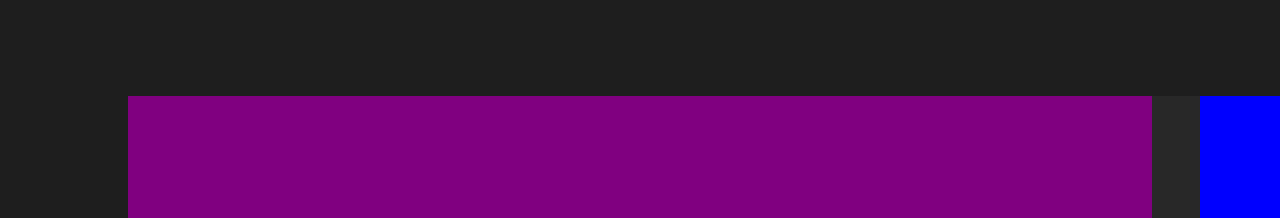
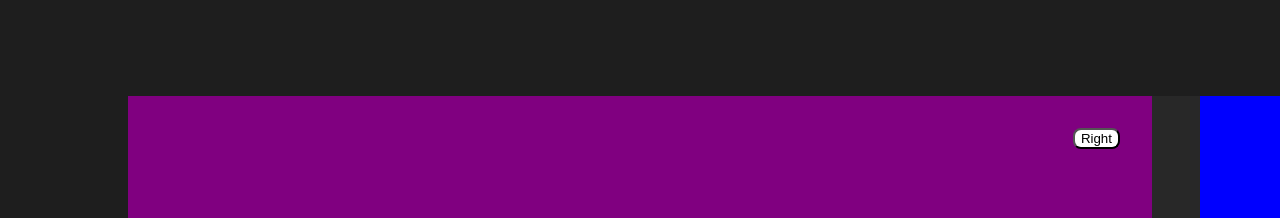
Before and after one commit to commoncode/commoners-mggj-2020, a Next.js app: page /play/1 in a window 1280 px wide. Shown: the top 218 px of the page. Built offline with nearby package versions, Linux system fonts and the light colour scheme.

Commit message:
Initial change of scene function

```diff
--- a/components/core/Game/Game.tsx
+++ b/components/core/Game/Game.tsx
@@ -56,32 +56,7 @@ const Game = () => {
   });
 
   useEffect(() => {
-    const gameLoop = setInterval(() => {
-      // Update player position
-      // if (
-      //   (targetLocation && gameState.player.position.x !== targetLocation.x) ||
-      //   (targetLocation && gameState.player.position.y !== targetLocation.y)
-      // ) {
-      //   const travelX = targetLocation.x - gameState.player.position.x;
-      //   const travelY = targetLocation.y - gameState.player.position.y;
-      //   const movementSpeed = 1000 / 60; // Pixels per second / frames
-      //   let x =
-      //     travelX > movementSpeed
-      //       ? gameState.player.position.x + movementSpeed
-      //       : targetLocation.x;
-      //   let y =
-      //     travelY > movementSpeed
-      //       ? gameState.player.position.y + movementSpeed
-      //       : targetLocation.y;
-      //   setGameState({
-      //     ...gameState,
-      //     player: {
-      //       ...gameState.player,
-      //       position: { ...gameState.player.position, x, y }
-      //     }
-      //   });
-      // }
-    }, 1000 / 60); // Frame renderer
+    const gameLoop = setInterval(() => {}, 1000 / 60); // Frame renderer
 
     return () => {
       clearInterval(gameLoop);
@@ -122,9 +97,21 @@ const Game = () => {
             }
           });
         }}
+        setScene={nextScene => {
+          console.log("Setting Scene", nextScene);
+          setGameState({
+            ...gameState,
+            player: {
+              ...gameState.player,
+              position: { ...gameState.player.position, scene: nextScene }
+            }
+          });
+        }}
       >
         <Player state={gameState.player} />
-        <Lover state={gameState.lover} />
+        {gameState.lover.position.scene === gameState.player.position.scene ? (
+          <Lover state={gameState.lover} />
+        ) : null}
       </Stage>
     </>
   );
--- a/components/core/Stage/Stage.styles.tsx
+++ b/components/core/Stage/Stage.styles.tsx
@@ -51,3 +51,25 @@ export const sceneBase = css`
   height: 38rem;
   margin-right: 3rem;
 `;
+
+const Button = css`
+  position: absolute;
+  top: 2rem;
+
+  background: white;
+  border-radius: 0.5rem;
+
+  z-index: 1000;
+`;
+
+export const LeftButton = styled.button`
+  ${Button}
+
+  left: 2rem;
+`;
+
+export const RightButton = styled.button`
+  ${Button}
+
+  right: 2rem
+`;
--- a/components/core/Stage/Stage.tsx
+++ b/components/core/Stage/Stage.tsx
@@ -5,9 +5,15 @@ import Hatch from "../../scenes/Hatch";
 import Helm from "../../scenes/Helm";
 import Kitchen from "../../scenes/Kitchen";
 
-import { Container, Inner, Floor } from "./Stage.styles";
+import {
+  Container,
+  Inner,
+  Floor,
+  LeftButton,
+  RightButton
+} from "./Stage.styles";
 
-const Stage = ({ children, scene, setLocation }) => {
+const Stage = ({ children, scene, setLocation, setScene }) => {
   const handleClick = e => {
     const rect = e.target.classList.contains("floor")
       ? e.target.getBoundingClientRect()
@@ -22,24 +28,60 @@ const Stage = ({ children, scene, setLocation }) => {
       <Container>
         <Inner className={scene}>
           <Bedroom>
+            {scene === "bedroom" ? (
+              <>
+                <RightButton onClick={() => setScene("kitchen")}>
+                  Right
+                </RightButton>
+              </>
+            ) : null}
+
             <Floor onClick={handleClick} className={`floor`}>
               {scene === "bedroom" ? <>{children}</> : null}
             </Floor>
           </Bedroom>
 
           <Kitchen>
+            {scene === "kitchen" ? (
+              <>
+                <LeftButton onClick={() => setScene("bedroom")}>
+                  Left
+                </LeftButton>
+                <RightButton onClick={() => setScene("helm")}>
+                  Right
+                </RightButton>
+              </>
+            ) : null}
+
             <Floor onClick={handleClick} className={`floor`}>
               {scene === "kitchen" ? <>{children}</> : null}
             </Floor>
           </Kitchen>
 
           <Helm>
+            {scene === "helm" ? (
+              <>
+                <LeftButton onClick={() => setScene("kitchen")}>
+                  Left
+                </LeftButton>
+                <RightButton onClick={() => setScene("hatch")}>
+                  Right
+                </RightButton>
+              </>
+            ) : null}
+
             <Floor onClick={handleClick} className={`floor`}>
               {scene === "helm" ? <>{children}</> : null}
             </Floor>
           </Helm>
 
           <Hatch>
+            {scene === "hatch" ? (
+              <>
+                <LeftButton onClick={() => setScene("helm")}>Left</LeftButton>
+              </>
+            ) : null}
+
             <Floor onClick={handleClick} className={`floor`}>
               {scene === "hatch" ? <>{children}</> : null}
             </Floor>
```
